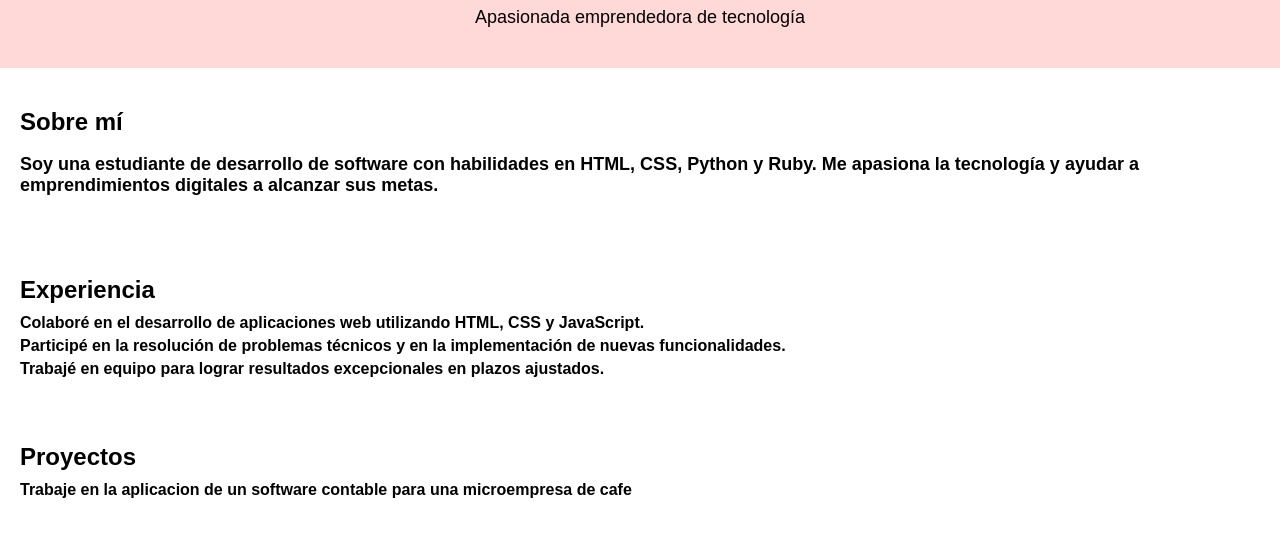
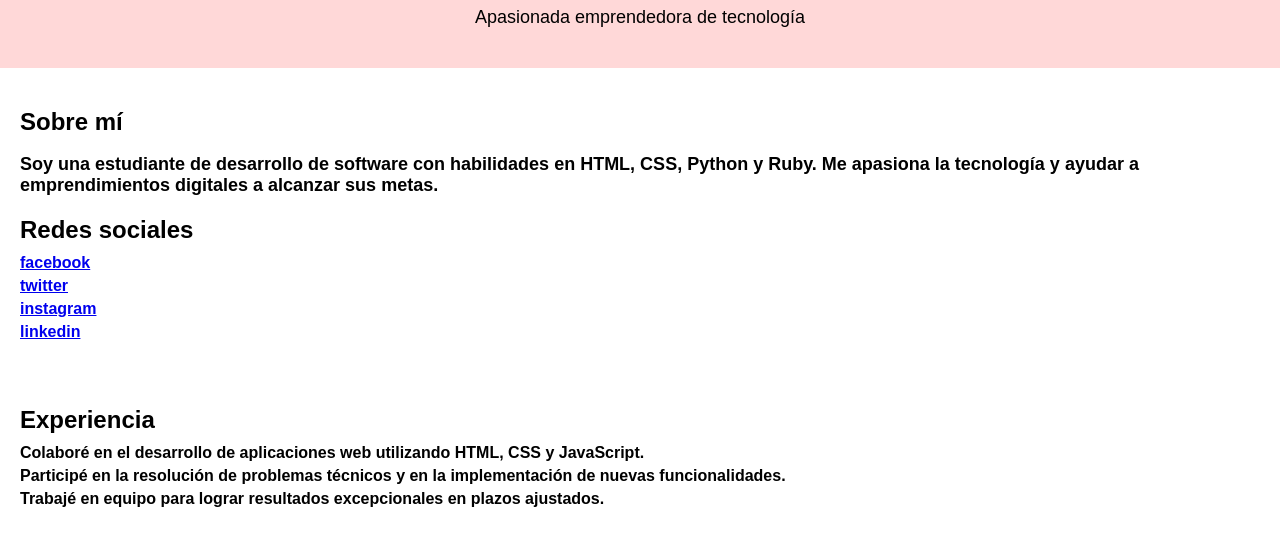
Before and after one commit to Edycardenas29/Portafolio, a plain HTML site: page index.html in a window 1280 px wide. Shown: the part 257-800 px from the top of the page. Drawn offline with Linux system fonts and the light colour scheme.

Commit message:
Update index.html

```diff
--- a/index.html
+++ b/index.html
@@ -82,6 +82,13 @@
   <section>
     <h2>Sobre mí</h2>
     <p>Soy una estudiante de desarrollo de software con habilidades en HTML, CSS, Python y Ruby. Me apasiona la tecnología y ayudar a emprendimientos digitales a alcanzar sus metas.</p>
+    <h2>Redes sociales</h2>
+    <ul>
+        <li><a href="https://www.facebook.com">facebook</a></li>
+        <li><a href="https://www.twitter.com" >twitter</a></li>
+        <li><a href="https://www.instagram.com">instagram</a></li>
+        <li><a href="https://www.linkedin.com">linkedin</a></li>
+      </ul>
   </section>
 
   <section>
```
